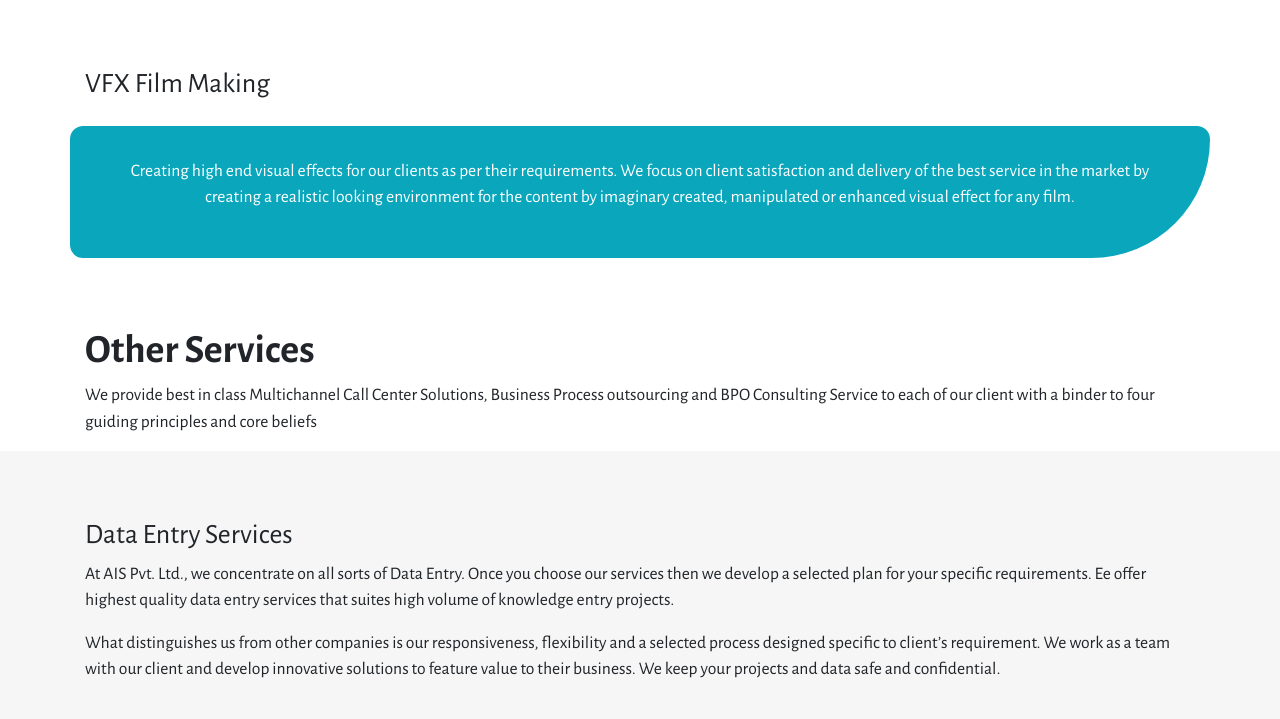
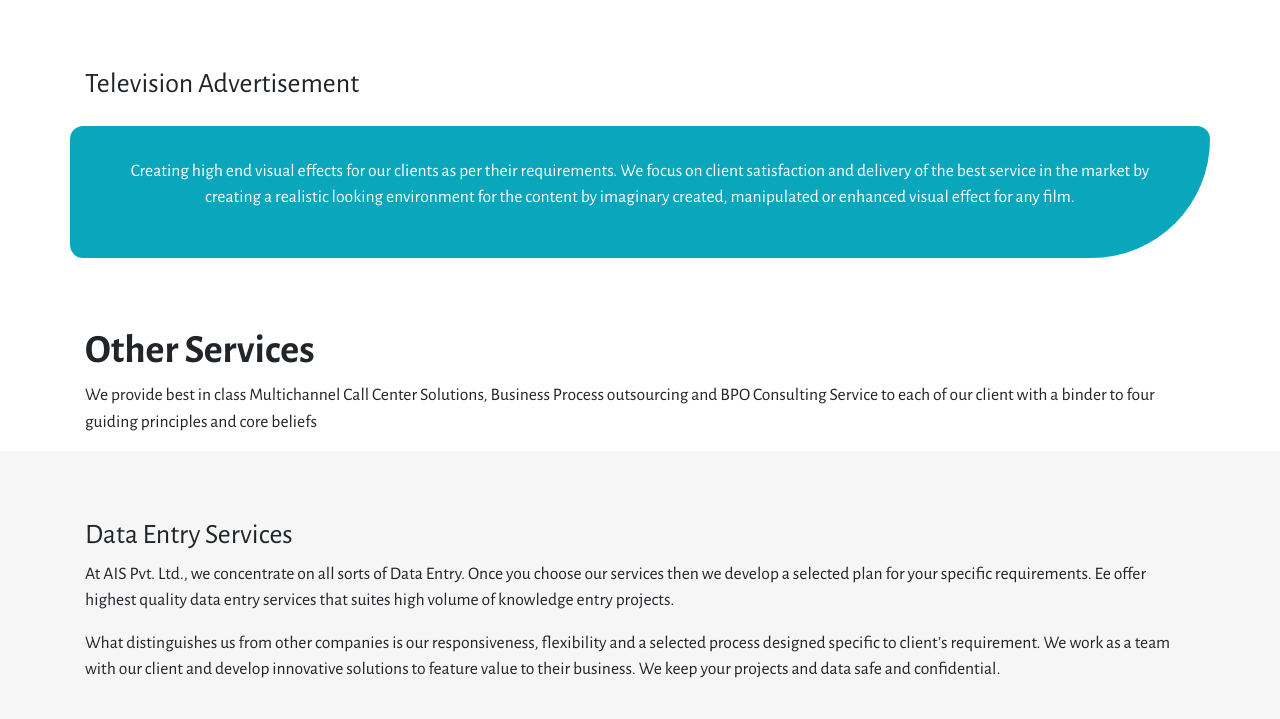
Before and after one commit to AyushiVarshney/aggrandizing-info-services, a plain HTML site: page services.html in a window 1280 px wide. Shown: the part 6655-7374 px from the top of the page. Drawn offline with nearby package versions, Linux system fonts and the light colour scheme.

Commit message:
misc chnages

```diff
--- a/services.html
+++ b/services.html
@@ -91,7 +91,7 @@
                                 <div class="col-md-3 dropdownColumn wow fadeInUp" data-wow-delay="0.2s" data-wow-duration="1s">
                                     <i class="fas fa-film"></i>
                                     <a class="dropdown-item" href="#vfx">
-                                        VFX Film Making
+                                        Television Advertisement
                                     </a>
                                 </div>
                                 <div class="col-md-3 dropdownColumn wow fadeInUp" data-wow-delay="0.2s" data-wow-duration="1s">
@@ -697,7 +697,7 @@
         <div class="container">
             <div class="row mb-3">
                 <div class="col-md-12">
-                    <h3>VFX Film Making</h3>
+                    <h3>Television Advertisement</h3>
                 </div>
             </div>
             <div class="row">
@@ -1159,7 +1159,7 @@
             </div>
             <div class="row">
                 <div class="col-md-12">
-                    <p>&copy; 2021 Designed by Aggrandizing Info Services</p>
+                    <p>&copy; 2021 All Rights RESERVED By Aggrandizing Info Services Pvt. Ltd.</p>
                 </div>
             </div>
         </div>
```
Also changed, not shown: index.html (+2 -2 lines).
